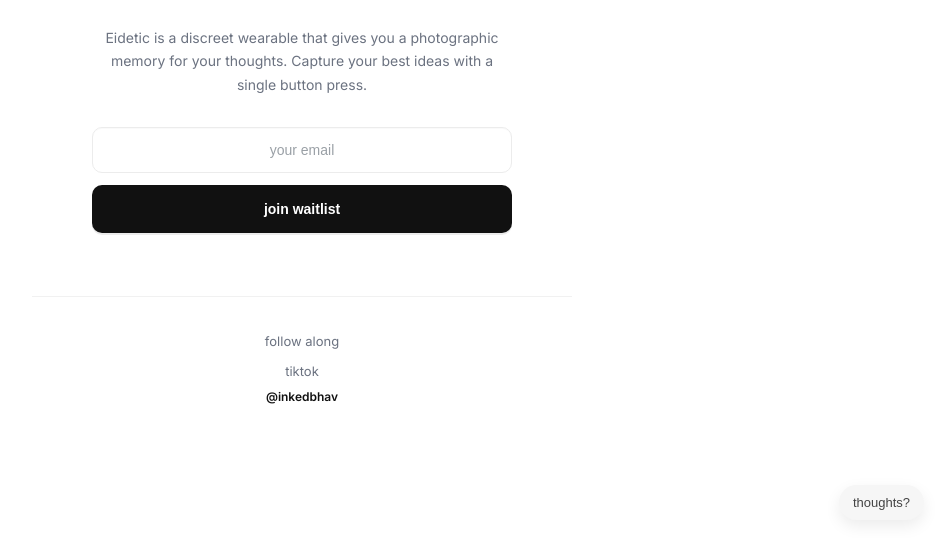
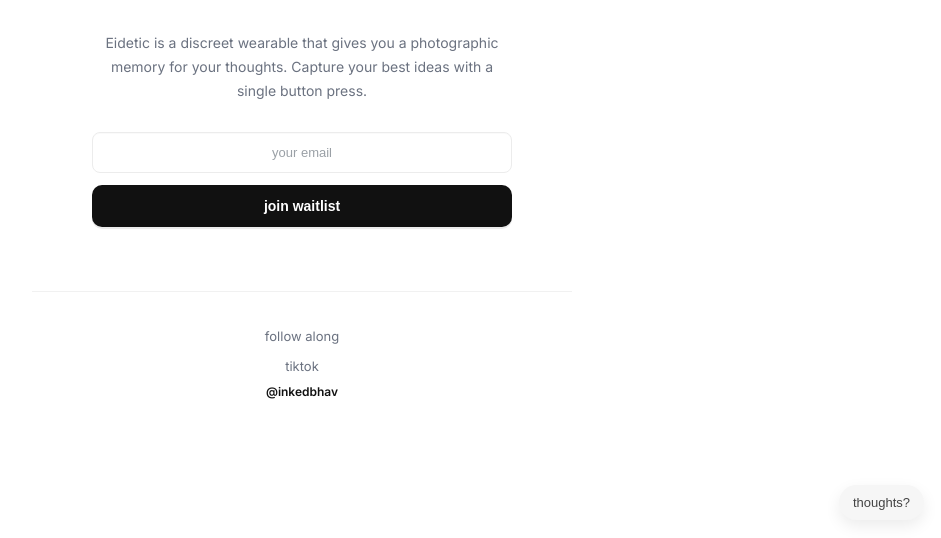
Before and after one commit to bmcal2005/eidetic, a plain HTML site: page index.html in a window 1280 px wide. Shown: the part 262-800 px from the top of the page, without its empty margins (338-1279 px from the left). Drawn offline with nearby package versions, Linux system fonts and the light colour scheme.

Commit message:
Update styles.css

```diff
--- a/styles.css
+++ b/styles.css
@@ -46,7 +46,7 @@ body{
 }
 .signup{display:flex;flex-direction:column;align-items:center;gap:12px;width:100%;max-width:420px;}
 .signup input[type="email"]{
-  width:100%;padding:14px 18px;border-radius:10px;border:1px solid var(--input-border);box-shadow:0 1px 0 rgba(0,0,0,0.02) inset;font-size:14px;color:#333;
+  width:100%;padding:12px 16px;border-radius:8px;border:1px solid var(--input-border);box-shadow:0 1px 0 rgba(0,0,0,0.02) inset;font-size:13px;color:#333;
   text-align:center;
 }
 .signup input[type="email"]::placeholder{ text-align:center; color: #9aa0a6; }
@@ -54,12 +54,12 @@ body{
 .btn{
   display:block;
   width:100%;
-  height:48px;
+  height:42px;
   background:var(--accent);
   color:white;
   border:none;
-  padding:0 18px;
-  line-height:48px;
+  padding:0 16px;
+  line-height:42px;
   border-radius:10px;
   font-weight:600;
   cursor:pointer;
```
